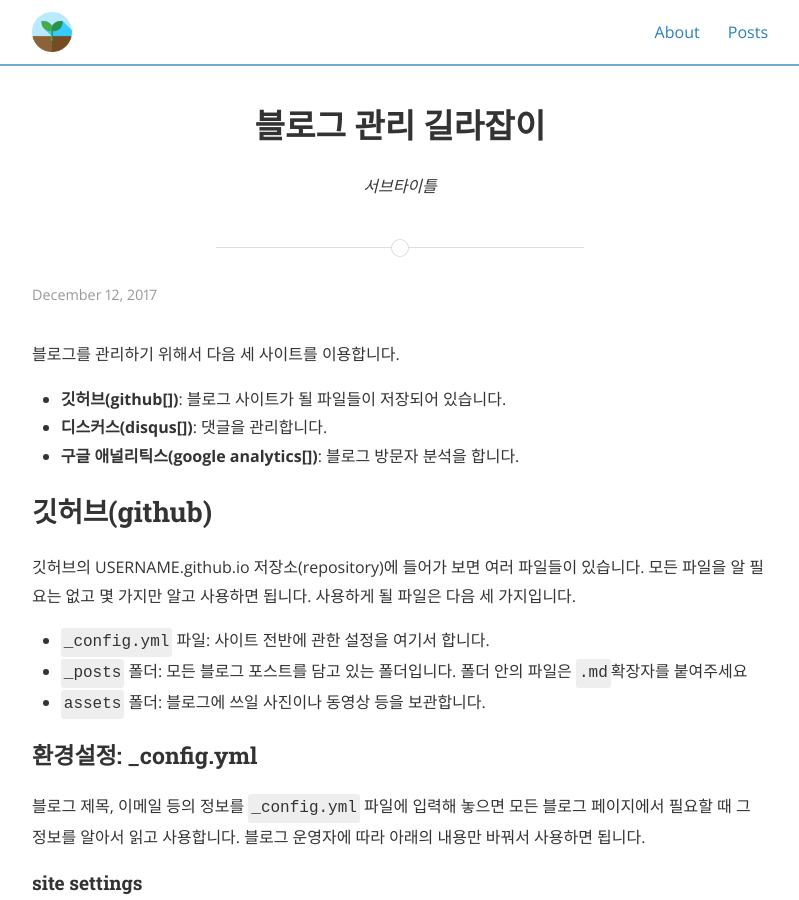
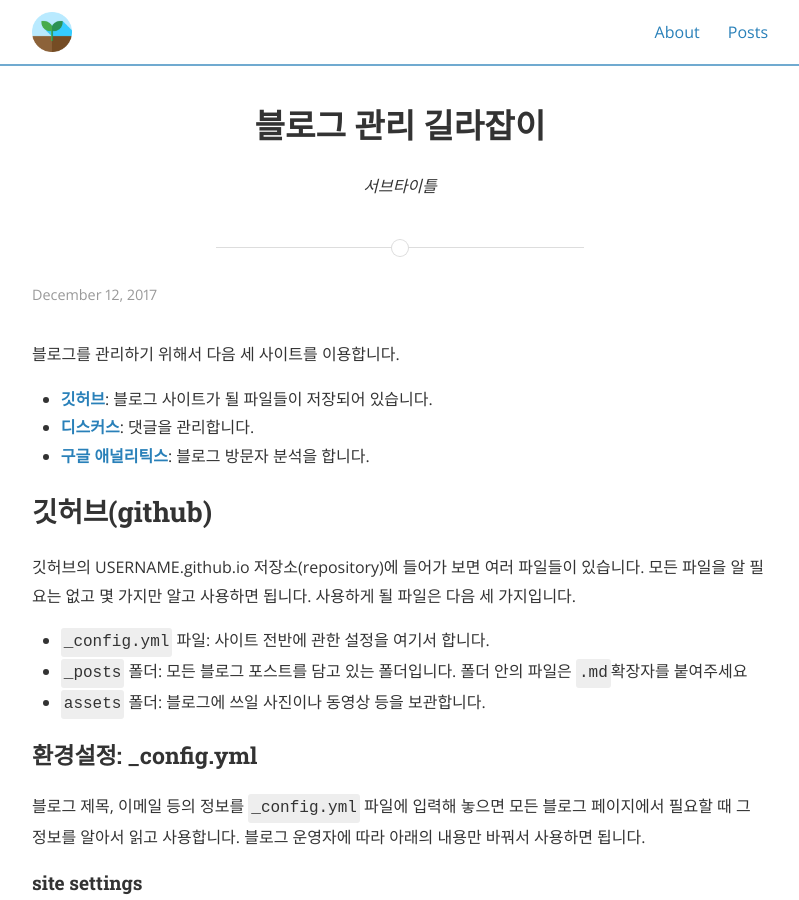
Before and after one commit to ryoochangwan/ryoochangwan.github.io, a Jekyll site: the page built from _posts/2017-12-12-blog-manage-manual.md, in a window 1280 px wide and 900 px high. Shown: the whole window, without its empty margins (240-1039 px from the left). Built offline with Jekyll 4.4.1, drawn with Linux system fonts in a browser that asks for light colours; nearby versions of some CDN libraries; comment, search, counter and statistics services are not loaded.

Commit message:
Update 2017-12-12-blog-manage-manual.md

```diff
--- a/_posts/2017-12-12-blog-manage-manual.md
+++ b/_posts/2017-12-12-blog-manage-manual.md
@@ -6,9 +6,9 @@ subtitle: 서브타이틀
 
 블로그를 관리하기 위해서 다음 세 사이트를 이용합니다.
 
-* __깃허브(github[])__: 블로그 사이트가 될 파일들이 저장되어 있습니다.
-* __디스커스(disqus[])__: 댓글을 관리합니다.
-* __구글 애널리틱스(google analytics[])__: 블로그 방문자 분석을 합니다.
+* __[깃허브](https://github.com/)__: 블로그 사이트가 될 파일들이 저장되어 있습니다.
+* __[디스커스](https://disqus.com/)__: 댓글을 관리합니다.
+* __[구글 애널리틱스](https://www.google.com/analytics/)__: 블로그 방문자 분석을 합니다.
 
 ## 깃허브(github)
 
```
